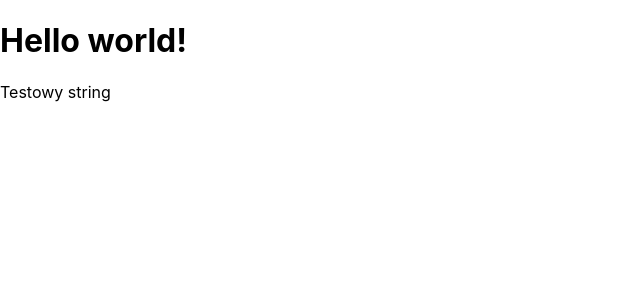
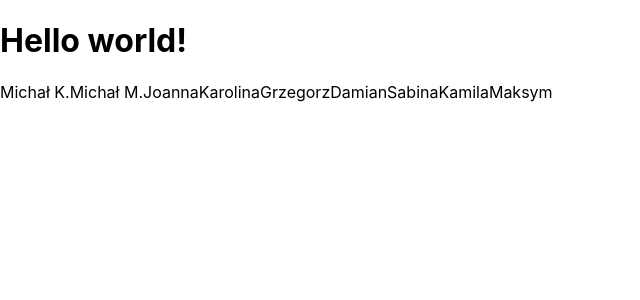
Before and after one commit to argasek/codebrainers-2020-02, a React (Create React App) app: page / in a window 1280 px wide. Shown: the top 300 px of the page, without its empty margins (0-640 px from the left). Built offline with nearby package versions, Linux system fonts and the light colour scheme.

Commit message:
Iterate over student list.

```diff
--- a/src/components/student-list/StudentList.jsx
+++ b/src/components/student-list/StudentList.jsx
@@ -2,12 +2,20 @@ import React from 'react';
 import codeBrainersStudents from '../../models/Students';
 
 const StudentList = () => {
-    const test = 'Testowy string';
-    return (
-      <div>
-          <p>{ test }</p>
-      </div>
-    );
+  const test = codeBrainersStudents[0].name;
+  // arr.forEach(callback[, thisArg])
+
+  const studentNames = codeBrainersStudents.map(student => { return student.name; });
+
+
+
+
+
+  return (
+    <div>
+      <p>{studentNames}</p>
+    </div>
+  );
 };
 
 export default StudentList;
```
